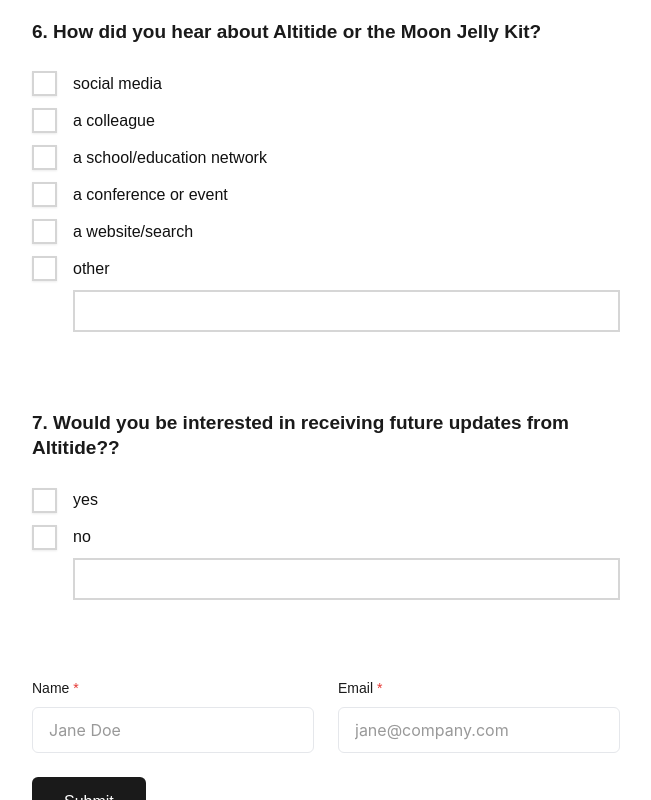
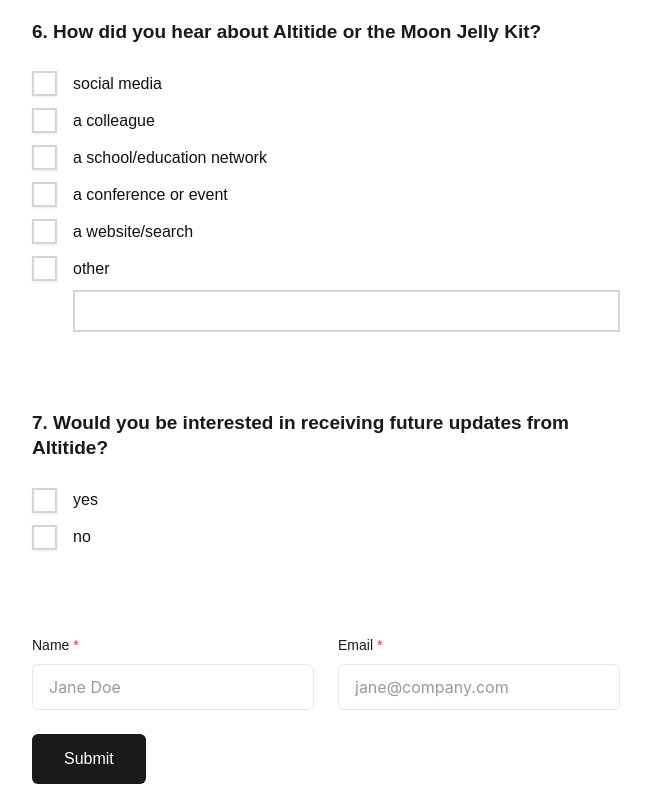
Before and after one commit to grewelle/altitide, a website: page products/moonjelly/interest/index.html in a window 1280 px wide. Shown: the part 2291-3091 px from the top of the page, without its empty margins (46-697 px from the left). Drawn offline with Linux system fonts and the light colour scheme; files whose address does not match are found by name.

Commit message:
Adjust product styles and remove contact input
Updated product positioning and adjusted styles for better layout. Removed unused input field for contact method.

```diff
--- a/products/moonjelly/interest/index.html
+++ b/products/moonjelly/interest/index.html
@@ -57,11 +57,11 @@
     .fine { color:#7a8790; font-size:12px; margin-top:12px; }
     .status { min-height:24px; margin-top:12px; font-weight:700; font-size:14px; }
     .product {
-      position:relative; bottom: 200px; background:linear-gradient(145deg,#edfaff,#d7f1f8); border-radius:30px;
+      position:relative; bottom: 400px; background:linear-gradient(145deg,#edfaff,#d7f1f8); border-radius:30px;
       padding:34px; overflow:hidden; box-shadow:0 28px 80px rgba(18,92,117,.15);
     }
     .product:before { content:""; position:absolute; width:320px; height:320px; border-radius:50%; background:#fff; opacity:.55; right:-100px; top:-90px; }
-    .product img { position:relative; bottom: 200 px; display:block; width:100%; border-radius:20px; mix-blend-mode:multiply; }
+    .product img { position:relative; bottom: 400 px; display:block; width:100%; border-radius:20px; mix-blend-mode:multiply; }
     .badge { position:absolute; left:48px; bottom:48px; background:#fff; border-radius:999px; padding:9px 14px; font-size:12px; font-weight:800; box-shadow:0 10px 30px rgba(0,0,0,.08); }
     .section { border-top:1px solid var(--line); }
     .grid {
@@ -572,7 +572,7 @@
                            <section class="question">
 
                             <h2 class="question-title">
-                              7. Would you be interested in receiving future updates from Altitide??
+                              7. Would you be interested in receiving future updates from Altitide?
                             </h2>
 
                             <label class="option">
@@ -587,12 +587,6 @@
                               <span>no</span>
                             </label>
 
-                            <input
-                              type="text"
-                              name="contact_other"
-                              class="other-input"
-                              aria-label="Other contact method"
-                            >
 
                           </section>
 
```
